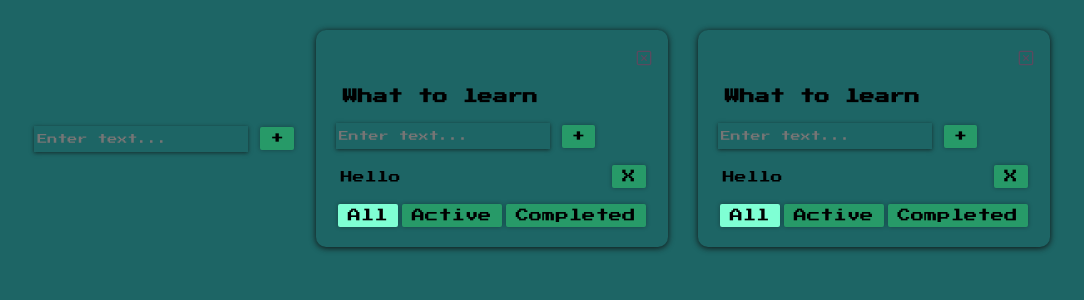
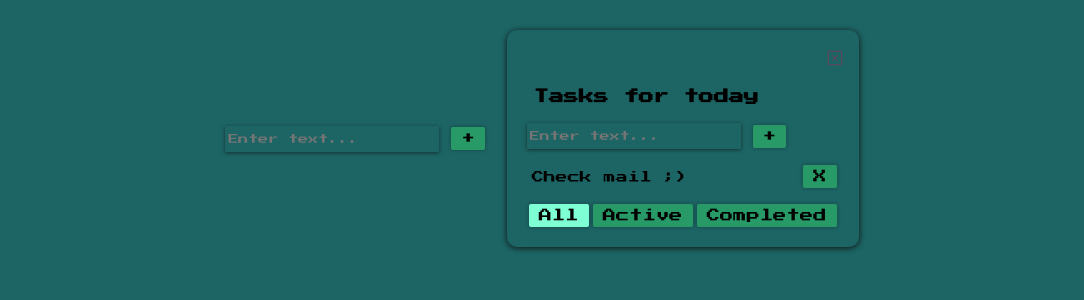
Before and after one commit to buteninvania/it-incubator_todolist, a React (Create React App) app: page / in a window 1280 px wide. Shown: the top 300 px of the page, without its empty margins (93-1177 px from the left). Built offline with nearby package versions, Linux system fonts and the light colour scheme.

Commit message:
change state

```diff
--- a/src/App.tsx
+++ b/src/App.tsx
@@ -13,8 +13,7 @@ function App() {
     /****************** Tasks Store *************/
 
     const [tasks, setTasks] = useState<TaskStateType>({
-        [toDoListId_01]: [{id: v1(), title: 'Hello', isDone: false}],
-        [toDoListId_02]: [{id: v1(), title: 'Hello', isDone: false}]
+        [toDoListId_01]: [{id: v1(), title: 'Сheck mail ;)', isDone: false}],
     })
 
     const addTask = (title: string, toDoListId: string) => {
@@ -43,8 +42,7 @@ function App() {
     /******************* ToDoLists Store *************/
 
     const [toDoLists, setToDoLists] = useState<Array<ToDoListType>>([
-        {id: toDoListId_01, title:'What to learn', filter: 'all'},
-        {id: toDoListId_02, title:'What to learn', filter: 'all'},
+        {id: toDoListId_01, title:'Tasks for today', filter: 'all'},
     ])
 
     const addToDoList = (title: string) => {
```
